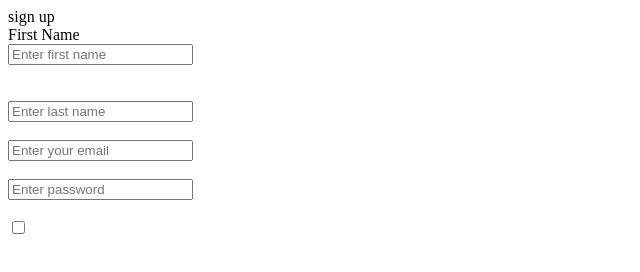
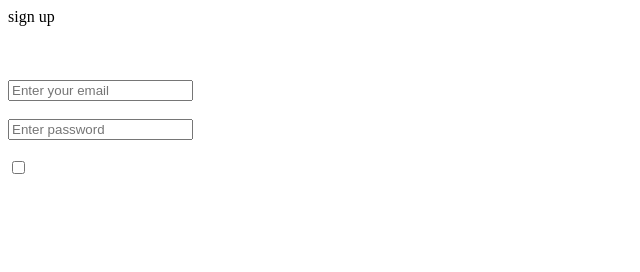
Before and after one commit to Wato-Adano/html3, a plain HTML site: page test6/index.html in a window 1280 px wide. Shown: the whole page, without its empty margins (0-640 px from the left). Drawn offline with Linux system fonts and the light colour scheme.

Commit message:
creat forms

```diff
--- a/test6/index.html
+++ b/test6/index.html
@@ -11,16 +11,11 @@
     Already ="have an account?<button type="sing in>
      <hi>sign up</hi>
      <br/>
-     <label for="first name">First Name</label>
      <br/>
 
-    <Input name="first name"placeholder="Enter first name" type="text"required class="input">
-        <br/>
-<label for="last name"label/>
-     <br/>
-     <br/>
 
-    <Input name="lastname"placeholder="Enter last name" type="text"required class="input">
+
+
         <br/>
 <br/>
 <label for ="Email>Email</label"></label>
```
